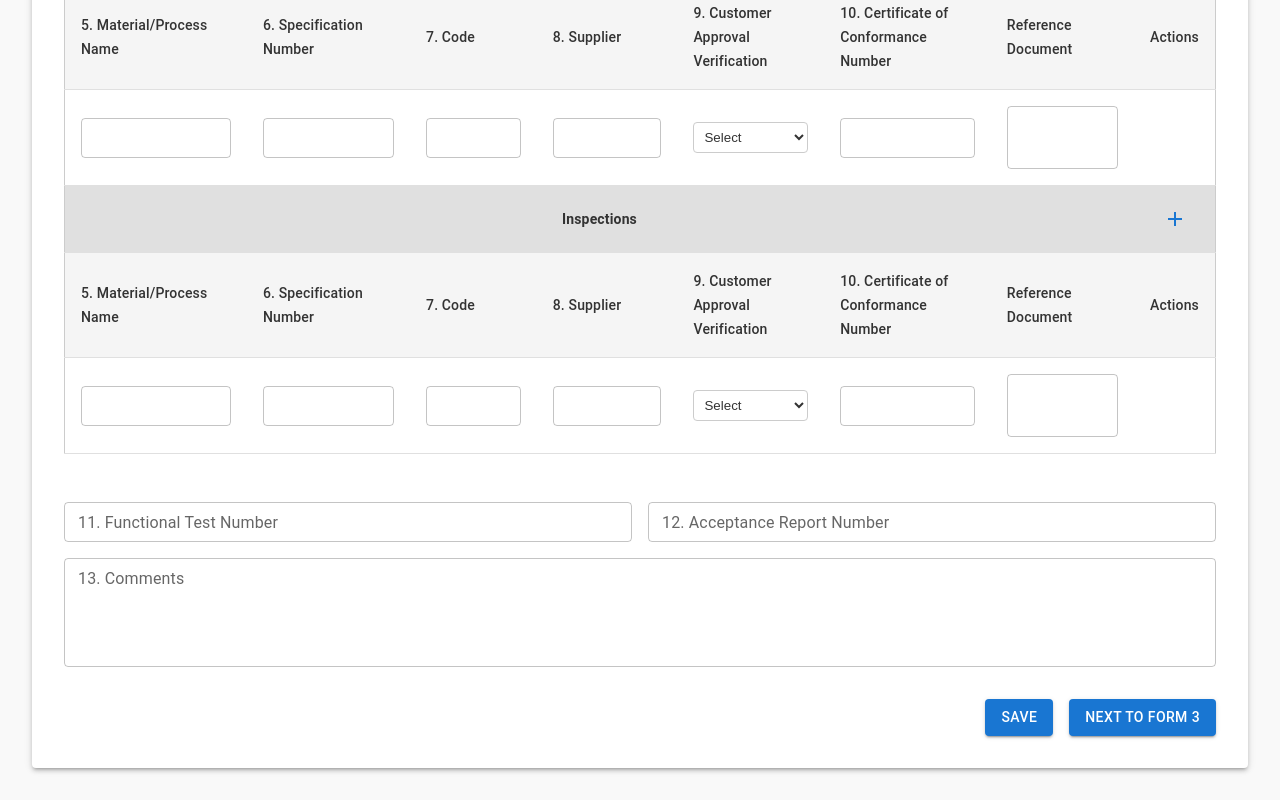
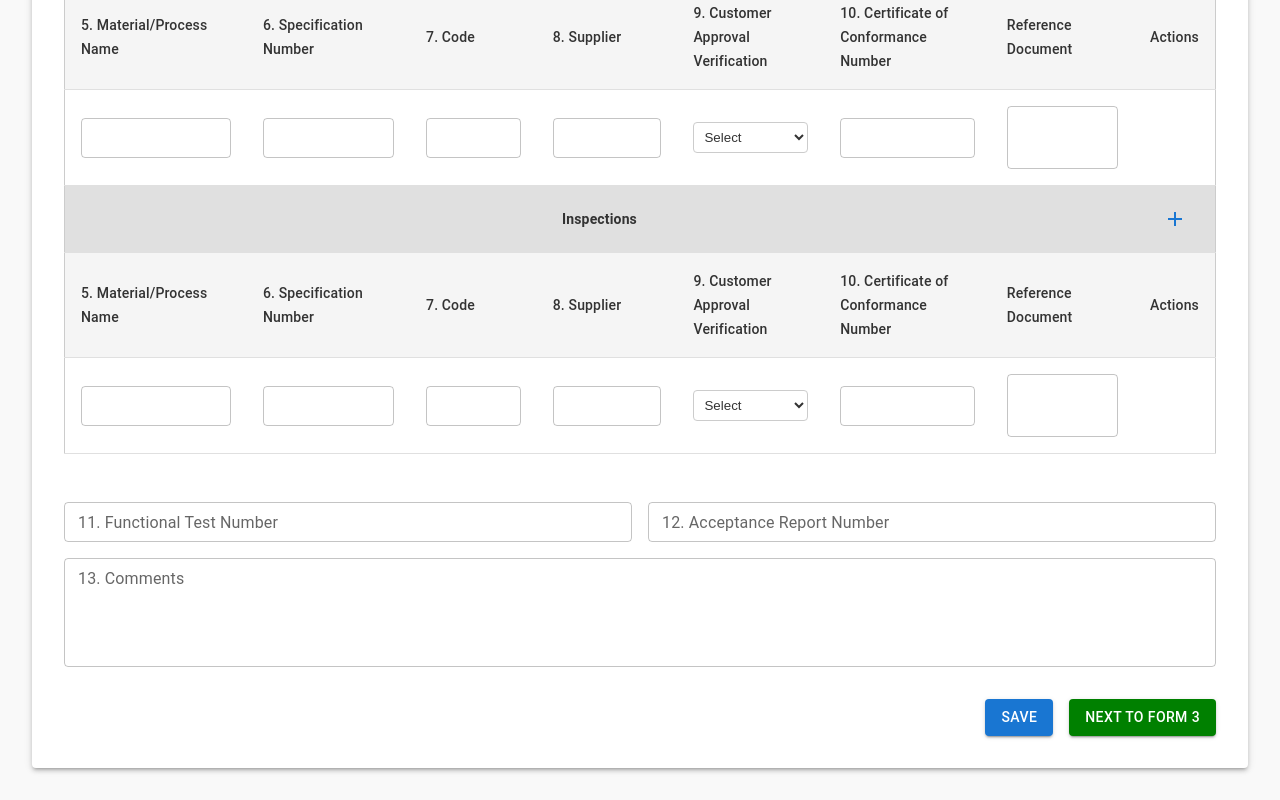
Before and after one commit to spoorthisj/pdf_ocr, a React (Create React App) app: page /form2setup in a window 1280 px wide. Shown: the part 578-1378 px from the top of the page. Built offline with nearby package versions, Linux system fonts and the light colour scheme.

Commit message:
Update Form2SetupScreen.js

```diff
--- a/src/screens/Form2SetupScreen.js
+++ b/src/screens/Form2SetupScreen.js
@@ -755,10 +755,10 @@ export default function App() {
         variant="contained"
         onClick={handleNextToForm3} // Attach the new handler
         sx={{
-          backgroundColor: '#1976d2',
+          backgroundColor: 'green',
           color: 'white',
           '&:hover': {
-            backgroundColor: '#1565c0',
+            backgroundColor: 'darkgreen',
           },
         }}
       >
```
